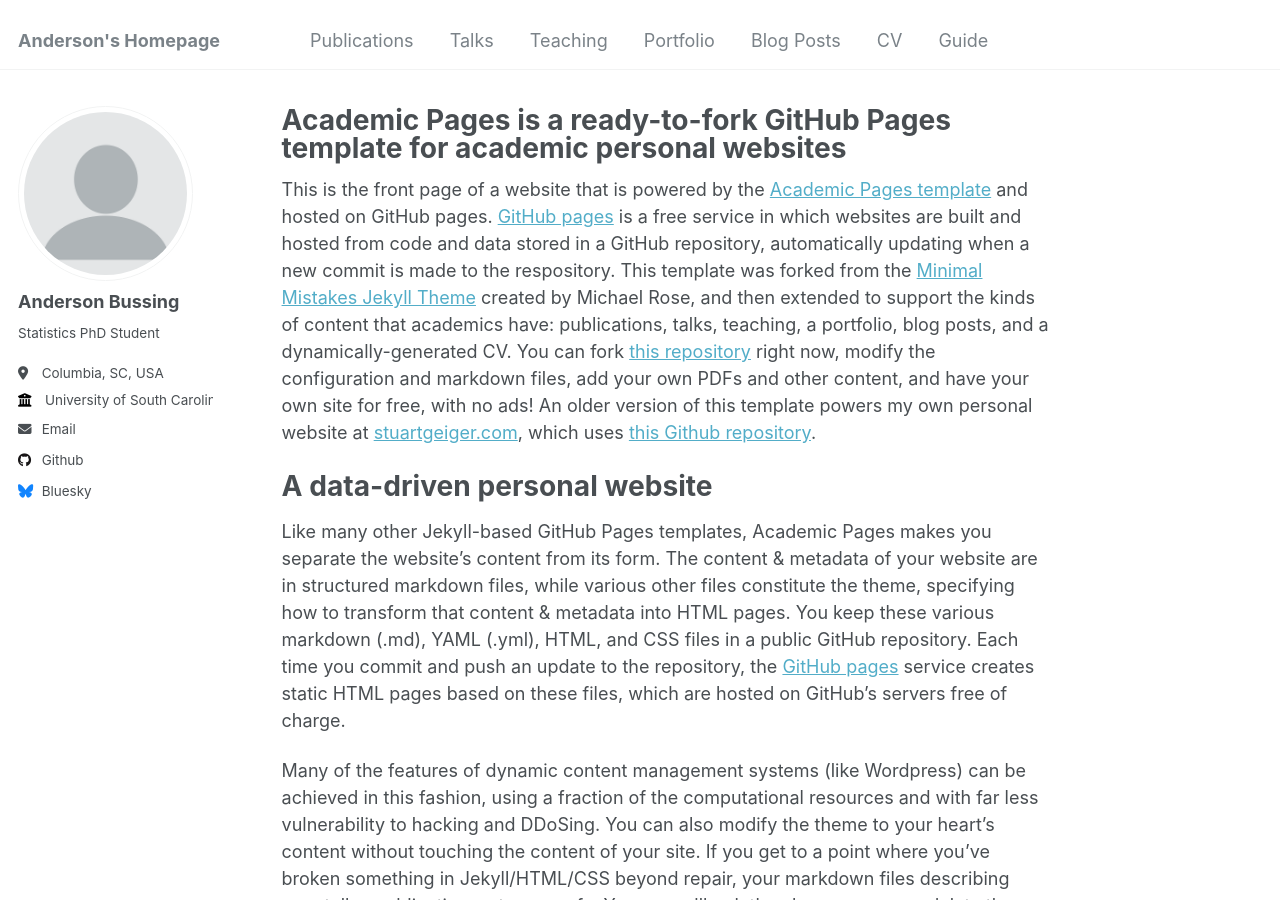
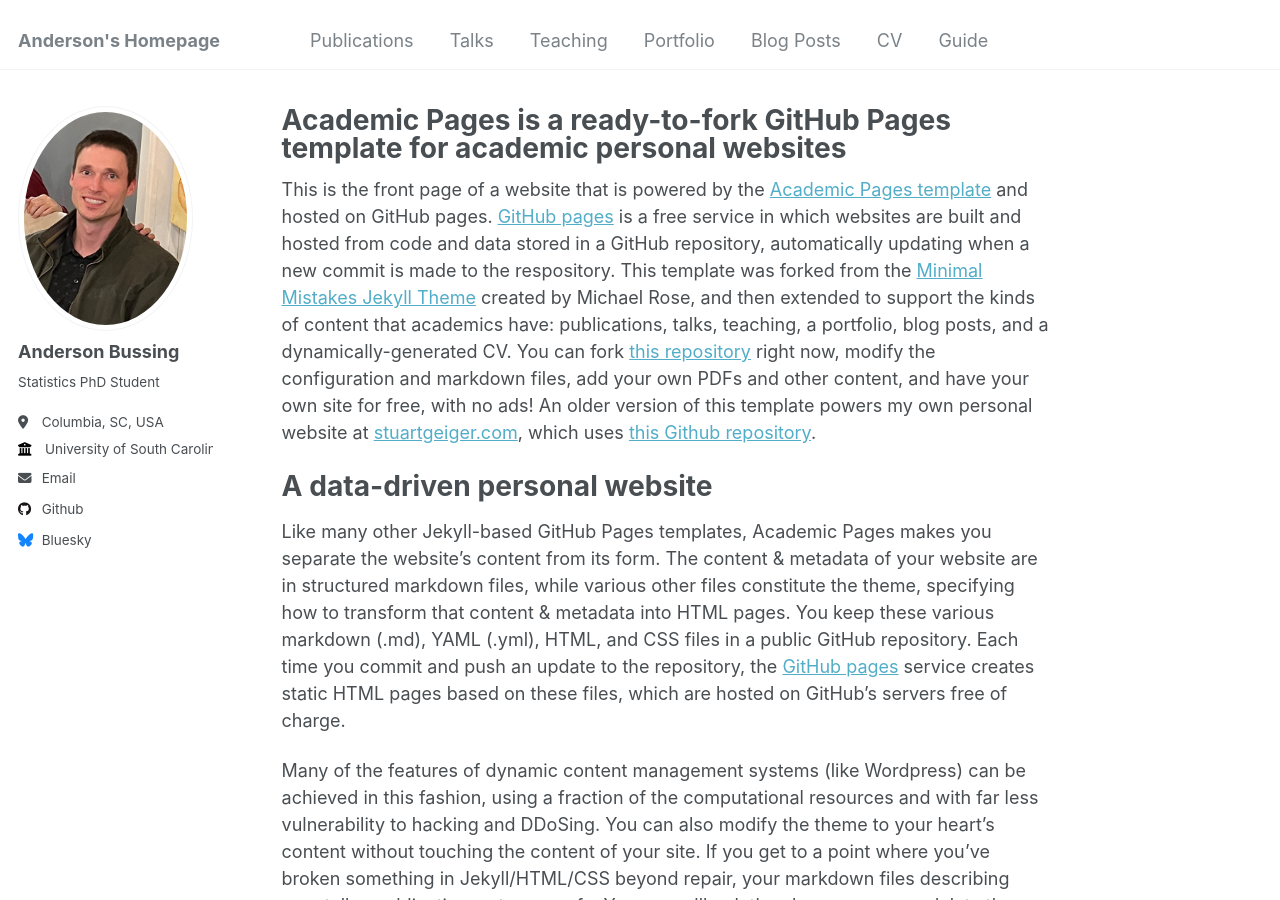
Before and after one commit to abussing/abussing.github.io, a Jekyll site: the page built from _pages/about.md, in a window 1280 px wide and 900 px high. Built offline with Jekyll 4.4.1, drawn with Linux system fonts in a browser that asks for light colours.

Commit message:
Update _config.yml

```diff
--- a/_config.yml
+++ b/_config.yml
@@ -21,7 +21,7 @@
 #               Additional customization can be done by editing /_includes/author-profile.html
 author:
   # Biographic information
-  avatar           : "profile.png"
+  avatar           : "github_site_headshot.png"
   name             : "Anderson Bussing"
   pronouns         : # example: "she/her"
   bio              : "Statistics PhD Student"
```
